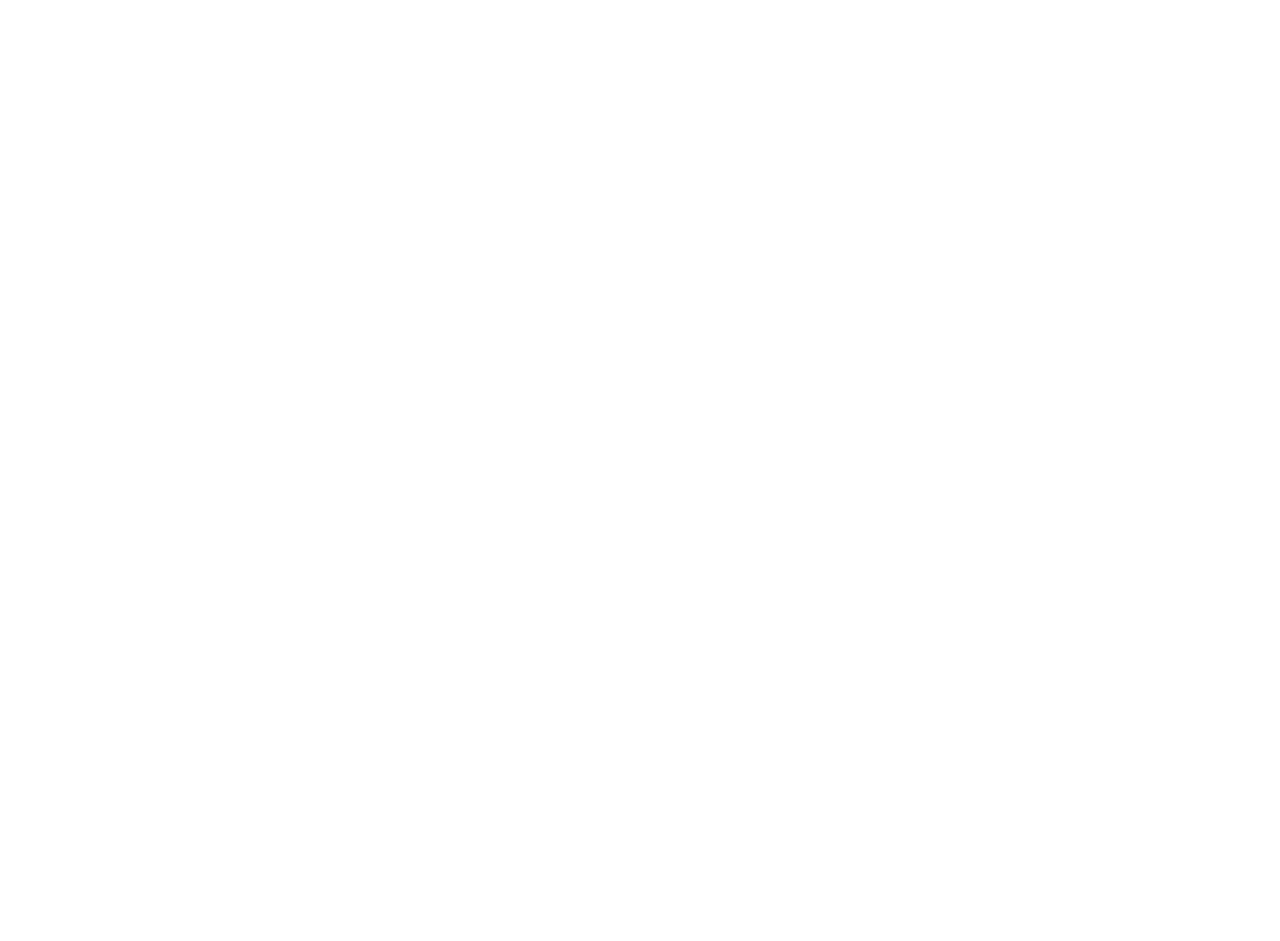
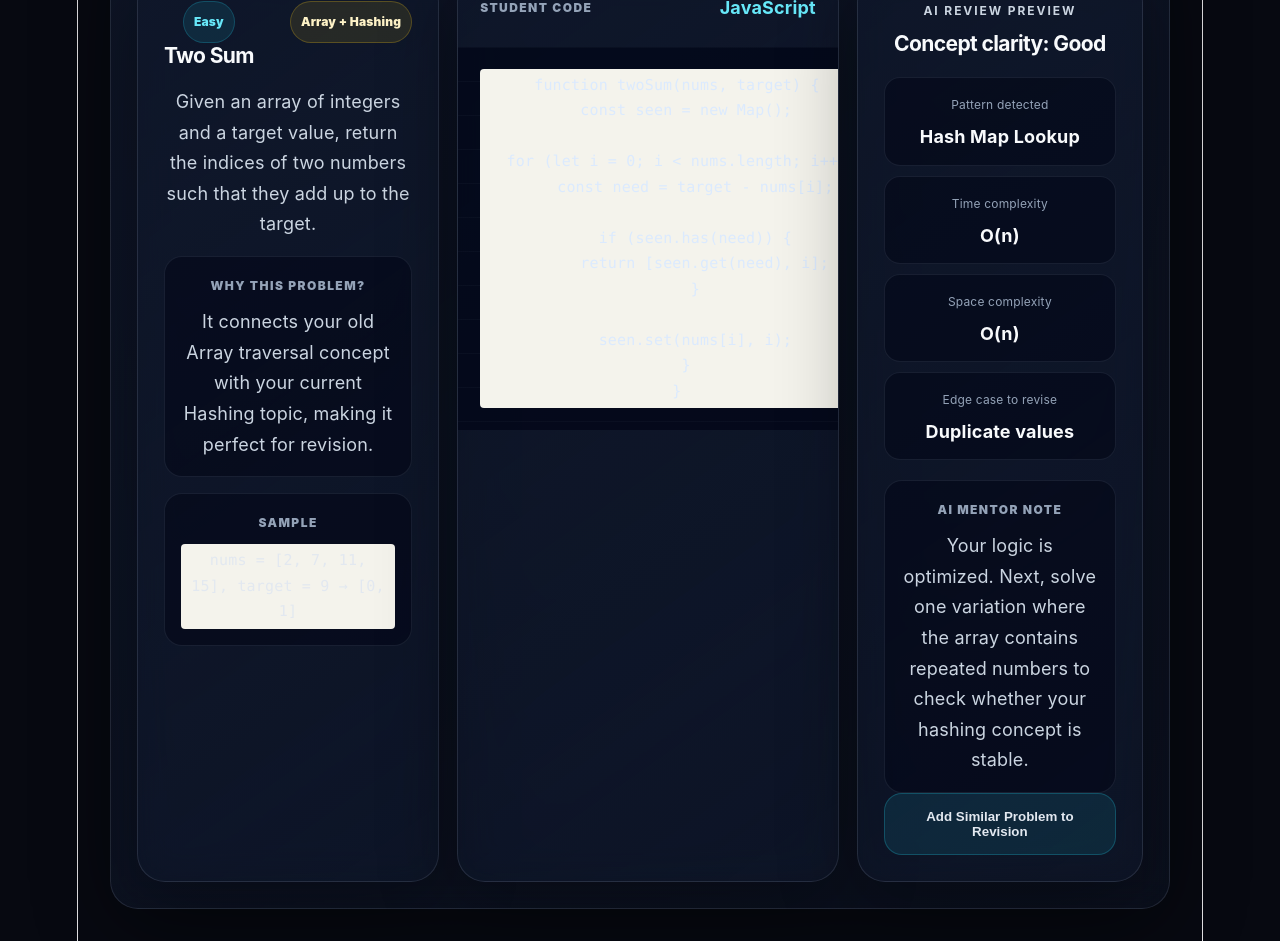
Before and after one commit to bhagwanjaane21/DSA-AI-COACH, a React app in the folder frontend/: page / in a window 1280 px wide. Shown: the part 1840-2781 px from the top of the page. Before the commit the page ends 1712 px from the top, so only its background shows below. Built offline with nearby package versions, Linux system fonts and the light colour scheme; the HTML template or start-up script is replaced by a standard one.

Commit message:
Add practice workspace with AI review preview

```diff
--- a/frontend/src/App.css
+++ b/frontend/src/App.css
@@ -25,7 +25,11 @@
 .memory-card,
 .mentor-panel,
 .plan-card,
-.queue-card {
+.queue-card,
+.workspace-panel,
+.problem-card,
+.code-card,
+.review-card {
   border: 1px solid rgba(148, 163, 184, 0.18);
   background: linear-gradient(145deg,
       rgba(15, 23, 42, 0.86),
@@ -63,6 +67,11 @@
 h2 {
   margin: 0;
   letter-spacing: -0.04em;
+}
+
+h3 {
+  margin: 0;
+  letter-spacing: -0.03em;
 }
 
 .subtitle {
@@ -129,7 +138,11 @@
 .memory-card,
 .mentor-panel,
 .plan-card,
-.queue-card {
+.queue-card,
+.workspace-panel,
+.problem-card,
+.code-card,
+.review-card {
   padding: 26px;
 }
 
@@ -360,7 +373,8 @@
   box-shadow: 0 10px 24px rgba(34, 211, 238, 0.08);
 }
 
-.primary-btn {
+.primary-btn,
+.secondary-btn {
   width: 100%;
   border: 0;
   padding: 15px 18px;
@@ -371,10 +385,17 @@
   cursor: pointer;
 }
 
+.secondary-btn {
+  color: #e2e8f0;
+  background: rgba(34, 211, 238, 0.1);
+  border: 1px solid rgba(34, 211, 238, 0.24);
+}
+
 .bottom-grid {
   display: grid;
   grid-template-columns: 1.35fr 0.8fr;
   gap: 22px;
+  margin-bottom: 22px;
 }
 
 .task-list {
@@ -417,11 +438,137 @@
   color: #fda4af;
 }
 
+.workspace-panel {
+  margin-top: 22px;
+}
+
+.workspace-grid {
+  display: grid;
+  grid-template-columns: 0.95fr 1.2fr 0.9fr;
+  gap: 18px;
+}
+
+.problem-top,
+.code-head {
+  display: flex;
+  justify-content: space-between;
+  gap: 14px;
+  align-items: flex-start;
+  margin-bottom: 18px;
+}
+
+.difficulty-pill,
+.topic-tag {
+  display: inline-flex;
+  border-radius: 999px;
+  padding: 7px 10px;
+  color: #67e8f9;
+  background: rgba(34, 211, 238, 0.1);
+  border: 1px solid rgba(34, 211, 238, 0.22);
+  font-size: 12px;
+  font-weight: 900;
+}
+
+.topic-tag {
+  color: #fef3c7;
+  background: rgba(250, 204, 21, 0.1);
+  border-color: rgba(250, 204, 21, 0.24);
+}
+
+.problem-card p,
+.review-card p {
+  color: #cbd5e1;
+  line-height: 1.7;
+}
+
+.problem-detail,
+.test-box,
+.ai-note {
+  padding: 16px;
+  margin-top: 16px;
+  border-radius: 18px;
+  background: rgba(2, 6, 23, 0.54);
+  border: 1px solid rgba(148, 163, 184, 0.12);
+}
+
+.problem-detail span,
+.test-box span,
+.ai-note span,
+.code-head span {
+  display: block;
+  color: #94a3b8;
+  font-size: 12px;
+  font-weight: 900;
+  text-transform: uppercase;
+  letter-spacing: 0.12em;
+  margin-bottom: 8px;
+}
+
+.test-box code {
+  color: #e2e8f0;
+  white-space: normal;
+}
+
+.code-card {
+  padding: 0;
+  overflow: hidden;
+}
+
+.code-head {
+  padding: 20px 22px 0;
+}
+
+.code-head strong {
+  color: #67e8f9;
+}
+
+pre {
+  margin: 0;
+  min-height: 360px;
+  padding: 22px;
+  overflow: auto;
+  background:
+    linear-gradient(rgba(148, 163, 184, 0.04) 1px, transparent 1px),
+    rgba(2, 6, 23, 0.74);
+  background-size: 34px 34px;
+}
+
+code {
+  font-family: "Cascadia Code", Consolas, monospace;
+  color: #dbeafe;
+  line-height: 1.7;
+}
+
+.review-list {
+  display: grid;
+  gap: 10px;
+  margin: 20px 0;
+}
+
+.review-list div {
+  padding: 14px;
+  border-radius: 16px;
+  background: rgba(2, 6, 23, 0.55);
+  border: 1px solid rgba(148, 163, 184, 0.12);
+}
+
+.review-list span {
+  display: block;
+  color: #94a3b8;
+  font-size: 12px;
+  margin-bottom: 6px;
+}
+
+.review-list strong {
+  color: #f8fafc;
+}
+
 @media (max-width: 1100px) {
 
   .stats-grid,
   .main-grid,
-  .bottom-grid {
+  .bottom-grid,
+  .workspace-grid {
     grid-template-columns: 1fr;
   }
 
--- a/frontend/src/App.jsx
+++ b/frontend/src/App.jsx
@@ -40,6 +40,20 @@
   "Practice two Hashing problems based on frequency maps.",
   "Solve one mixed Array + Hashing problem.",
 ];
+
+const sampleCode = `function twoSum(nums, target) {
+  const seen = new Map();
+
+  for (let i = 0; i < nums.length; i++) {
+    const need = target - nums[i];
+
+    if (seen.has(need)) {
+      return [seen.get(need), i];
+    }
+
+    seen.set(nums[i], i);
+  }
+}`;
 
 function getStatusClass(status) {
   if (status === "Active") return "node-active";
@@ -208,6 +222,95 @@
           </div>
         </div>
       </section>
+
+      <section className="workspace-panel">
+        <div className="section-head">
+          <div>
+            <p className="eyebrow">Practice Workspace</p>
+            <h2>LeetCode-style AI Solving Companion</h2>
+          </div>
+          <span className="live-pill">Prototype Mode</span>
+        </div>
+
+        <div className="workspace-grid">
+          <div className="problem-card">
+            <div className="problem-top">
+              <div>
+                <span className="difficulty-pill">Easy</span>
+                <h3>Two Sum</h3>
+              </div>
+              <span className="topic-tag">Array + Hashing</span>
+            </div>
+
+            <p>
+              Given an array of integers and a target value, return the indices
+              of two numbers such that they add up to the target.
+            </p>
+
+            <div className="problem-detail">
+              <span>Why this problem?</span>
+              <p>
+                It connects your old Array traversal concept with your current
+                Hashing topic, making it perfect for revision.
+              </p>
+            </div>
+
+            <div className="test-box">
+              <span>Sample</span>
+              <code>nums = [2, 7, 11, 15], target = 9 → [0, 1]</code>
+            </div>
+          </div>
+
+          <div className="code-card">
+            <div className="code-head">
+              <span>Student Code</span>
+              <strong>JavaScript</strong>
+            </div>
+
+            <pre>
+              <code>{sampleCode}</code>
+            </pre>
+          </div>
+
+          <div className="review-card">
+            <p className="eyebrow">AI Review Preview</p>
+            <h3>Concept clarity: Good</h3>
+
+            <div className="review-list">
+              <div>
+                <span>Pattern detected</span>
+                <strong>Hash Map Lookup</strong>
+              </div>
+
+              <div>
+                <span>Time complexity</span>
+                <strong>O(n)</strong>
+              </div>
+
+              <div>
+                <span>Space complexity</span>
+                <strong>O(n)</strong>
+              </div>
+
+              <div>
+                <span>Edge case to revise</span>
+                <strong>Duplicate values</strong>
+              </div>
+            </div>
+
+            <div className="ai-note">
+              <span>AI Mentor Note</span>
+              <p>
+                Your logic is optimized. Next, solve one variation where the
+                array contains repeated numbers to check whether your hashing
+                concept is stable.
+              </p>
+            </div>
+
+            <button className="secondary-btn">Add Similar Problem to Revision</button>
+          </div>
+        </div>
+      </section>
     </main>
   );
 }
```
